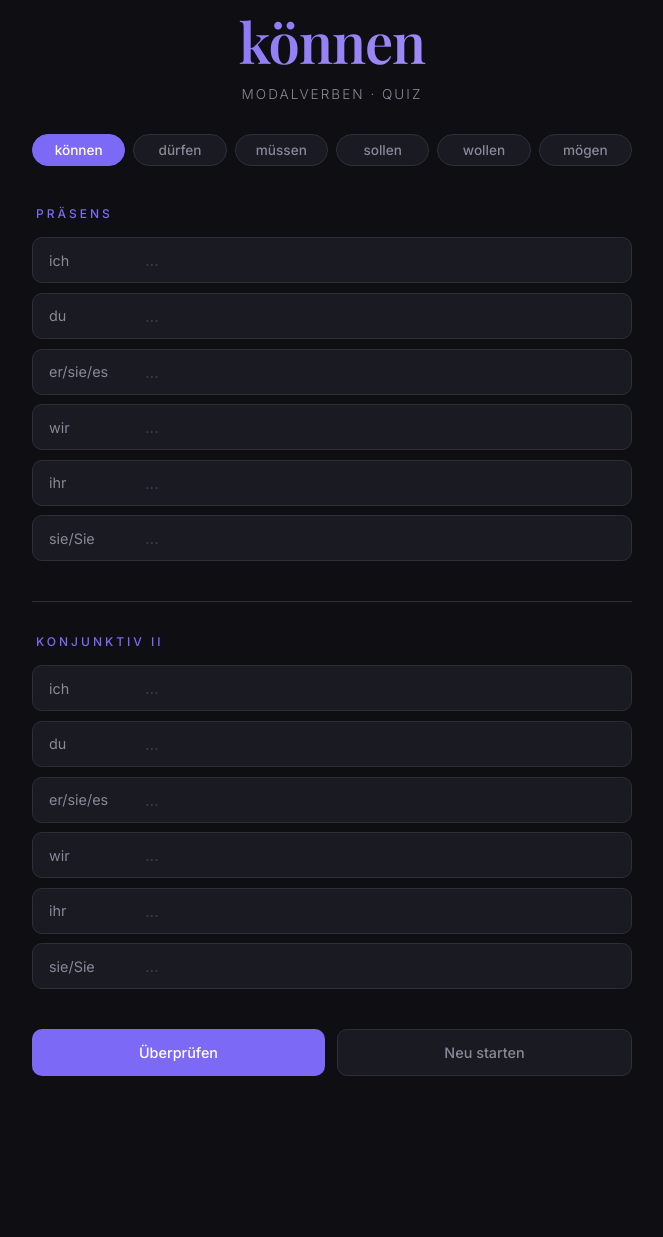
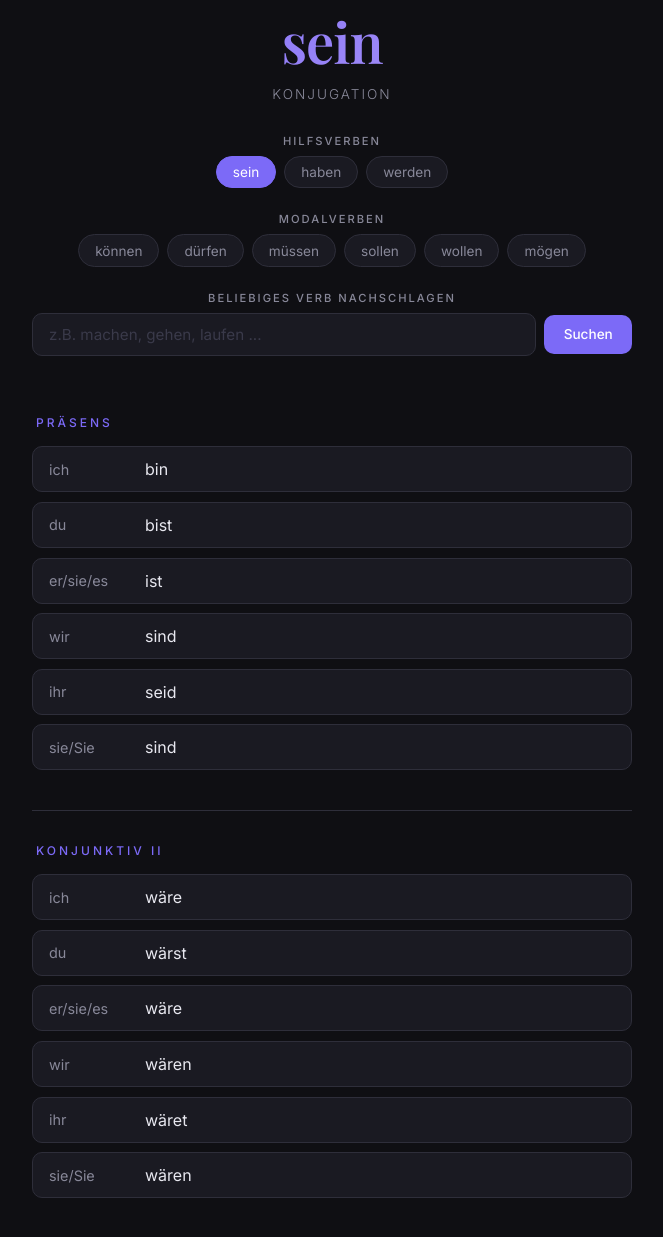
Before and after one commit to OmidRostami/german-quiz, a plain HTML site: page index.html in a window 1280 px wide. Shown: the part 29-1266 px from the top of the page, without its empty margins (308-971 px from the left). Before the commit the page ends 1185 px from the top, so only its background shows below. Drawn offline with nearby package versions, Linux system fonts and the light colour scheme.

Commit message:
Update title and restructure HTML layout

```diff
--- a/index.html
+++ b/index.html
@@ -3,7 +3,7 @@
 <head>
 <meta charset="UTF-8">
 <meta name="viewport" content="width=device-width, initial-scale=1.0">
-<title>Modalverben – Quiz</title>
+<title>Verben – Konjugation</title>
 <style>
   @import url('https://fonts.googleapis.com/css2?family=Playfair+Display:wght@400;600&family=Inter:wght@300;400;500&display=swap');
 
@@ -14,10 +14,9 @@
     --surface: #1a1a22;
     --border: #2e2e3a;
     --accent: #7c6af7;
-    --correct: #3ecf8e;
-    --wrong: #f26b6b;
     --text: #e8e8f0;
     --muted: #888899;
+    --wrong: #f26b6b;
   }
 
   body {
@@ -31,15 +30,9 @@
     padding: 2rem 1rem;
   }
 
-  .container {
-    width: 100%;
-    max-width: 600px;
-  }
+  .container { width: 100%; max-width: 600px; }
 
-  .header {
-    text-align: center;
-    margin-bottom: 2rem;
-  }
+  .header { text-align: center; margin-bottom: 2rem; }
 
   .verb {
     font-family: 'Playfair Display', serif;
@@ -50,7 +43,6 @@
     -webkit-background-clip: text;
     -webkit-text-fill-color: transparent;
     background-clip: text;
-    transition: all 0.3s;
   }
 
   .subtitle {
@@ -62,13 +54,18 @@
     margin-top: 0.5rem;
   }
 
-  .selector {
-    display: flex;
-    gap: 0.5rem;
-    flex-wrap: wrap;
-    justify-content: center;
-    margin-bottom: 2.5rem;
+  .group-label {
+    font-size: 0.7rem;
+    font-weight: 500;
+    letter-spacing: 2px;
+    text-transform: uppercase;
+    color: var(--muted);
+    text-align: center;
+    margin-bottom: 0.5rem;
   }
+
+  .selector { display: flex; gap: 0.5rem; flex-wrap: wrap; justify-content: center; margin-bottom: 0.75rem; }
+  .selector-group { margin-bottom: 1.5rem; }
 
   .pill {
     padding: 0.45rem 1rem;
@@ -82,20 +79,65 @@
     transition: all 0.2s;
   }
 
-  .pill:hover {
-    border-color: var(--accent);
-    color: var(--text);
+  .pill:hover { border-color: var(--accent); color: var(--text); }
+  .pill.active { background: var(--accent); border-color: var(--accent); color: white; }
+
+  /* Custom verb search */
+  .search-group {
+    margin-bottom: 2rem;
   }
 
-  .pill.active {
-    background: var(--accent);
-    border-color: var(--accent);
-    color: white;
+  .search-wrap {
+    display: flex;
+    gap: 0.5rem;
+    align-items: center;
   }
 
-  .section {
-    margin-bottom: 2.5rem;
+  .search-input {
+    flex: 1;
+    background: var(--surface);
+    border: 1px solid var(--border);
+    border-radius: 10px;
+    padding: 0.7rem 1rem;
+    color: var(--text);
+    font-family: 'Inter', sans-serif;
+    font-size: 0.95rem;
+    outline: none;
+    caret-color: var(--accent);
+    transition: border-color 0.2s;
   }
+
+  .search-input:focus { border-color: var(--accent); }
+  .search-input::placeholder { color: #3a3a4a; }
+
+  .search-btn {
+    padding: 0.7rem 1.2rem;
+    border-radius: 10px;
+    border: none;
+    background: var(--accent);
+    color: white;
+    font-family: 'Inter', sans-serif;
+    font-size: 0.85rem;
+    font-weight: 500;
+    cursor: pointer;
+    transition: opacity 0.2s;
+    white-space: nowrap;
+  }
+
+  .search-btn:hover { opacity: 0.85; }
+  .search-btn:disabled { opacity: 0.4; cursor: not-allowed; }
+
+  .search-status {
+    margin-top: 0.5rem;
+    font-size: 0.8rem;
+    color: var(--muted);
+    text-align: center;
+    min-height: 1.2rem;
+  }
+
+  .search-status.error { color: var(--wrong); }
+
+  .section { margin-bottom: 2.5rem; }
 
   .section-label {
     font-size: 0.75rem;
@@ -107,11 +149,7 @@
     padding-left: 0.25rem;
   }
 
-  .rows {
-    display: flex;
-    flex-direction: column;
-    gap: 0.6rem;
-  }
+  .rows { display: flex; flex-direction: column; gap: 0.6rem; }
 
   .row {
     display: grid;
@@ -122,84 +160,41 @@
     border: 1px solid var(--border);
     border-radius: 10px;
     padding: 0.75rem 1rem;
-    transition: border-color 0.2s;
   }
 
-  .row:focus-within { border-color: var(--accent); }
+  .pronoun { color: var(--muted); font-size: 0.9rem; }
+  .form { color: var(--text); font-size: 1rem; }
+  .form.loading { color: #3a3a4a; font-style: italic; }
 
-  .pronoun {
-    color: var(--muted);
-    font-size: 0.9rem;
-  }
-
-  input {
-    background: transparent;
-    border: none;
-    outline: none;
-    color: var(--text);
-    font-family: 'Inter', sans-serif;
-    font-size: 1rem;
-    width: 100%;
-    caret-color: var(--accent);
-  }
-
-  input::placeholder { color: #3a3a4a; }
-  input.correct { color: var(--correct); }
-  input.wrong { color: var(--wrong); }
-  .row.correct { border-color: var(--correct); background: #0d2a1e; }
-  .row.wrong { border-color: var(--wrong); background: #2a0d0d; }
-
-  .actions {
-    display: flex;
-    gap: 0.75rem;
-    margin-top: 2rem;
-  }
-
-  button {
-    flex: 1;
-    padding: 0.85rem;
-    border-radius: 10px;
-    border: none;
-    font-family: 'Inter', sans-serif;
-    font-size: 0.9rem;
-    font-weight: 500;
-    cursor: pointer;
-    transition: opacity 0.2s, transform 0.1s;
-  }
-
-  button:active { transform: scale(0.98); }
-
-  .btn-check { background: var(--accent); color: white; }
-  .btn-reset { background: var(--surface); color: var(--muted); border: 1px solid var(--border); }
-  button:hover { opacity: 0.85; }
-
-  .score {
-    text-align: center;
-    margin-top: 1.5rem;
-    font-size: 0.9rem;
-    color: var(--muted);
-    min-height: 1.5rem;
-  }
-
-  .score.perfect { color: var(--correct); }
-  .score.partial { color: #f7c948; }
-
-  .divider {
-    border: none;
-    border-top: 1px solid var(--border);
-    margin: 2rem 0;
-  }
+  .divider { border: none; border-top: 1px solid var(--border); margin: 2rem 0; }
 </style>
 </head>
 <body>
 <div class="container">
 
   <div class="header">
-    <div class="verb" id="verbTitle">können</div>
-    <div class="subtitle">Modalverben · Quiz</div>
+    <div class="verb" id="verbTitle">sein</div>
+    <div class="subtitle">Konjugation</div>
   </div>
 
-  <div class="selector" id="selector"></div>
+  <div class="selector-group">
+    <div class="group-label">Hilfsverben</div>
+    <div class="selector" id="selector-hilfs"></div>
+  </div>
+
+  <div class="selector-group">
+    <div class="group-label">Modalverben</div>
+    <div class="selector" id="selector-modal"></div>
+  </div>
+
+  <div class="search-group">
+    <div class="group-label">Beliebiges Verb nachschlagen</div>
+    <div class="search-wrap">
+      <input class="search-input" id="searchInput" type="text" placeholder="z.B. machen, gehen, laufen ..." autocomplete="off" spellcheck="false">
+      <button class="search-btn" id="searchBtn" onclick="searchVerb()">Suchen</button>
+    </div>
+    <div class="search-status" id="searchStatus"></div>
+  </div>
 
   <div class="section">
     <div class="section-label">Präsens</div>
@@ -213,53 +208,36 @@
     <div class="rows" id="konjunktiv"></div>
   </div>
 
-  <div class="actions">
-    <button class="btn-check" onclick="checkAll()">Überprüfen</button>
-    <button class="btn-reset" onclick="resetAll()">Neu starten</button>
-  </div>
-
-  <div class="score" id="score"></div>
-
 </div>
 
 <script>
   const pronouns = ['ich', 'du', 'er/sie/es', 'wir', 'ihr', 'sie/Sie'];
 
-  const verbs = {
-    können: {
-      prasens:    ['kann','kannst','kann','können','könnt','können'],
-      konjunktiv: ['könnte','könntest','könnte','könnten','könntet','könnten']
-    },
-    dürfen: {
-      prasens:    ['darf','darfst','darf','dürfen','dürft','dürfen'],
-      konjunktiv: ['dürfte','dürftest','dürfte','dürften','dürftet','dürften']
-    },
-    müssen: {
-      prasens:    ['muss','musst','muss','müssen','müsst','müssen'],
-      konjunktiv: ['müsste','müsstest','müsste','müssten','müsstet','müssten']
-    },
-    sollen: {
-      prasens:    ['soll','sollst','soll','sollen','sollt','sollen'],
-      konjunktiv: ['sollte','solltest','sollte','sollten','solltet','sollten']
-    },
-    wollen: {
-      prasens:    ['will','willst','will','wollen','wollt','wollen'],
-      konjunktiv: ['wollte','wolltest','wollte','wollten','wolltet','wollten']
-    },
-    mögen: {
-      prasens:    ['mag','magst','mag','mögen','mögt','mögen'],
-      konjunktiv: ['möchte','möchtest','möchte','möchten','möchtet','möchten']
-    }
+  const hilfsVerben = {
+    sein:   { prasens: ['bin','bist','ist','sind','seid','sind'], konjunktiv: ['wäre','wärst','wäre','wären','wäret','wären'] },
+    haben:  { prasens: ['habe','hast','hat','haben','habt','haben'], konjunktiv: ['hätte','hättest','hätte','hätten','hättet','hätten'] },
+    werden: { prasens: ['werde','wirst','wird','werden','werdet','werden'], konjunktiv: ['würde','würdest','würde','würden','würdet','würden'] }
   };
 
-  let current = 'können';
+  const modalVerben = {
+    können: { prasens: ['kann','kannst','kann','können','könnt','können'], konjunktiv: ['könnte','könntest','könnte','könnten','könntet','könnten'] },
+    dürfen: { prasens: ['darf','darfst','darf','dürfen','dürft','dürfen'], konjunktiv: ['dürfte','dürftest','dürfte','dürften','dürftet','dürften'] },
+    müssen: { prasens: ['muss','musst','muss','müssen','müsst','müssen'], konjunktiv: ['müsste','müsstest','müsste','müssten','müsstet','müssten'] },
+    sollen: { prasens: ['soll','sollst','soll','sollen','sollt','sollen'], konjunktiv: ['sollte','solltest','sollte','sollten','solltet','sollten'] },
+    wollen: { prasens: ['will','willst','will','wollen','wollt','wollen'], konjunktiv: ['wollte','wolltest','wollte','wollten','wolltet','wollten'] },
+    mögen:  { prasens: ['mag','magst','mag','mögen','mögt','mögen'], konjunktiv: ['möchte','möchtest','möchte','möchten','möchtet','möchten'] }
+  };
 
-  function buildSelector() {
-    const sel = document.getElementById('selector');
+  const allVerbs = { ...hilfsVerben, ...modalVerben };
+  let current = 'sein';
+
+  function buildSelector(containerId, verbs) {
+    const sel = document.getElementById(containerId);
     Object.keys(verbs).forEach(v => {
       const pill = document.createElement('button');
       pill.className = 'pill' + (v === current ? ' active' : '');
       pill.textContent = v;
+      pill.id = 'pill-' + v;
       pill.onclick = () => selectVerb(v);
       sel.appendChild(pill);
     });
@@ -267,82 +245,102 @@
 
   function selectVerb(v) {
     current = v;
-    document.querySelectorAll('.pill').forEach(p => {
-      p.classList.toggle('active', p.textContent === v);
-    });
+    document.querySelectorAll('.pill').forEach(p => p.classList.toggle('active', p.id === 'pill-' + v));
     document.getElementById('verbTitle').textContent = v;
-    buildRows();
-    document.getElementById('score').textContent = '';
-    document.getElementById('score').className = 'score';
+    document.getElementById('searchStatus').textContent = '';
+    document.getElementById('searchStatus').className = 'search-status';
+    buildRows(allVerbs[v].prasens, allVerbs[v].konjunktiv);
   }
 
-  function buildRows() {
-    const data = verbs[current];
+  function buildRows(prasens, konjunktiv, loading = false) {
     ['prasens', 'konjunktiv'].forEach(tense => {
       const container = document.getElementById(tense);
       container.innerHTML = '';
-      const answers = data[tense];
+      const forms = tense === 'prasens' ? prasens : konjunktiv;
       pronouns.forEach((pron, i) => {
         const row = document.createElement('div');
         row.className = 'row';
-        row.dataset.answer = answers[i];
-        row.innerHTML = `<span class="pronoun">${pron}</span><input type="text" placeholder="..." autocomplete="off" spellcheck="false">`;
+        const formText = loading ? '...' : (forms[i] || '—');
+        row.innerHTML = `<span class="pronoun">${pron}</span><span class="form${loading ? ' loading' : ''}">${formText}</span>`;
         container.appendChild(row);
-      });
-    });
-    bindEnterKeys();
-  }
-
-  function bindEnterKeys() {
-    const inputs = document.querySelectorAll('input');
-    inputs.forEach((input, i) => {
-      input.addEventListener('keydown', e => {
-        if (e.key === 'Enter' && i < inputs.length - 1) inputs[i+1].focus();
-        if (e.key === 'Enter' && i === inputs.length - 1) checkAll();
       });
     });
   }
 
-  function checkAll() {
-    const rows = document.querySelectorAll('.row');
-    let correct = 0;
-    rows.forEach(row => {
-      const input = row.querySelector('input');
-      const answer = row.dataset.answer;
-      const val = input.value.trim().toLowerCase();
-      row.classList.remove('correct', 'wrong');
-      input.classList.remove('correct', 'wrong');
-      if (val === answer) {
-        row.classList.add('correct');
-        input.classList.add('correct');
-        correct++;
-      } else {
-        row.classList.add('wrong');
-        input.classList.add('wrong');
-        input.value = answer;
+  async function searchVerb() {
+    const input = document.getElementById('searchInput');
+    const verb = input.value.trim().toLowerCase();
+    if (!verb) return;
+
+    const status = document.getElementById('searchStatus');
+    const btn = document.getElementById('searchBtn');
+
+    // Deactivate pills
+    document.querySelectorAll('.pill').forEach(p => p.classList.remove('active'));
+    document.getElementById('verbTitle').textContent = verb;
+    status.className = 'search-status';
+    status.textContent = 'Wird gesucht ...';
+    btn.disabled = true;
+    buildRows([], [], true);
+
+    try {
+      const url = `https://de.wiktionary.org/w/api.php?action=parse&page=${encodeURIComponent(verb)}&prop=wikitext&format=json&origin=*`;
+      const res = await fetch(url);
+      const data = await res.json();
+
+      if (data.error || !data.parse) {
+        status.className = 'search-status error';
+        status.textContent = `„${verb}" nicht gefunden.`;
+        buildRows(['—','—','—','—','—','—'], ['—','—','—','—','—','—']);
+        return;
       }
-    });
-    const score = document.getElementById('score');
-    const total = rows.length;
-    score.textContent = correct === total
-      ? `Perfekt! ${correct}/${total} ✓`
-      : `${correct} von ${total} richtig`;
-    score.className = 'score ' + (correct === total ? 'perfect' : 'partial');
+
+      const wikitext = data.parse.wikitext['*'];
+      const params = {};
+      for (const match of wikitext.matchAll(/\|([^=\n{|}]+)=([^|\n{}]*)/g)) {
+        params[match[1].trim()] = match[2].trim().replace(/\[\[([^\]|]+)(?:\|[^\]]*)?\]\]/g, '$1');
+      }
+
+      const get = (...keys) => { for (const k of keys) if (params[k]) return params[k]; return '—'; };
+
+      const prasens = [
+        get('Präsens_ich'),
+        get('Präsens_du'),
+        get('Präsens_er, sie, es', 'Präsens_er,sie,es', 'Präsens_er/sie/es'),
+        get('Präsens_wir'),
+        get('Präsens_ihr'),
+        get('Präsens_sie', 'Präsens_sie, Sie')
+      ];
+
+      const konjunktiv = [
+        get('Konjunktiv_II_ich'),
+        get('Konjunktiv_II_du'),
+        get('Konjunktiv_II_er, sie, es', 'Konjunktiv_II_er,sie,es', 'Konjunktiv_II_er/sie/es'),
+        get('Konjunktiv_II_wir'),
+        get('Konjunktiv_II_ihr'),
+        get('Konjunktiv_II_sie', 'Konjunktiv_II_sie, Sie')
+      ];
+
+      buildRows(prasens, konjunktiv);
+      status.className = 'search-status';
+      status.textContent = `Quelle: de.wiktionary.org`;
+
+    } catch (e) {
+      status.className = 'search-status error';
+      status.textContent = 'Fehler beim Laden.';
+      buildRows(['—','—','—','—','—','—'], ['—','—','—','—','—','—']);
+    } finally {
+      btn.disabled = false;
+    }
   }
 
-  function resetAll() {
-    document.querySelectorAll('.row').forEach(row => {
-      const input = row.querySelector('input');
-      row.classList.remove('correct', 'wrong');
-      input.classList.remove('correct', 'wrong');
-      input.value = '';
-    });
-    document.getElementById('score').textContent = '';
-    document.getElementById('score').className = 'score';
-  }
+  document.getElementById('searchInput').addEventListener('keydown', e => {
+    if (e.key === 'Enter') searchVerb();
+  });
 
-  buildSelector();
-  buildRows();
+  buildSelector('selector-hilfs', hilfsVerben);
+  buildSelector('selector-modal', modalVerben);
+  buildRows(allVerbs[current].prasens, allVerbs[current].konjunktiv);
 </script>
 </body>
 </html>
```
